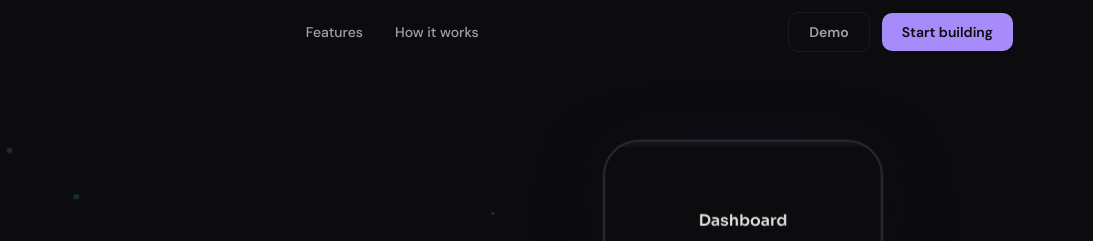
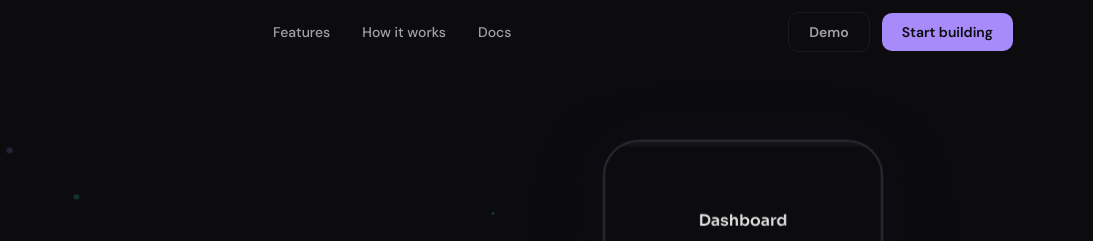
Before and after one commit to daniellagart4-sys/Accesly, an Astro site in the folder Frontend/: page / in a window 1280 px wide. Shown: the top 241 px of the page, 187-1280 px from the left. Built offline with nearby package versions, Linux system fonts and the light colour scheme; Astro itself is replaced by a stand-in of ours; no server answers.

Commit message:
landing: add Docs link to main nav

```diff
--- a/Frontend/src/pages/index.astro
+++ b/Frontend/src/pages/index.astro
@@ -15,6 +15,7 @@
       <div class="nav-links" role="list">
         <a href="#features" class="nav-link" role="listitem">Features</a>
         <a href="#how" class="nav-link" role="listitem">How it works</a>
+        <a href="/docs" class="nav-link" role="listitem">Docs</a>
       </div>
       <div class="nav-actions">
         <a href="/demo" class="btn btn-ghost">Demo</a>
```
